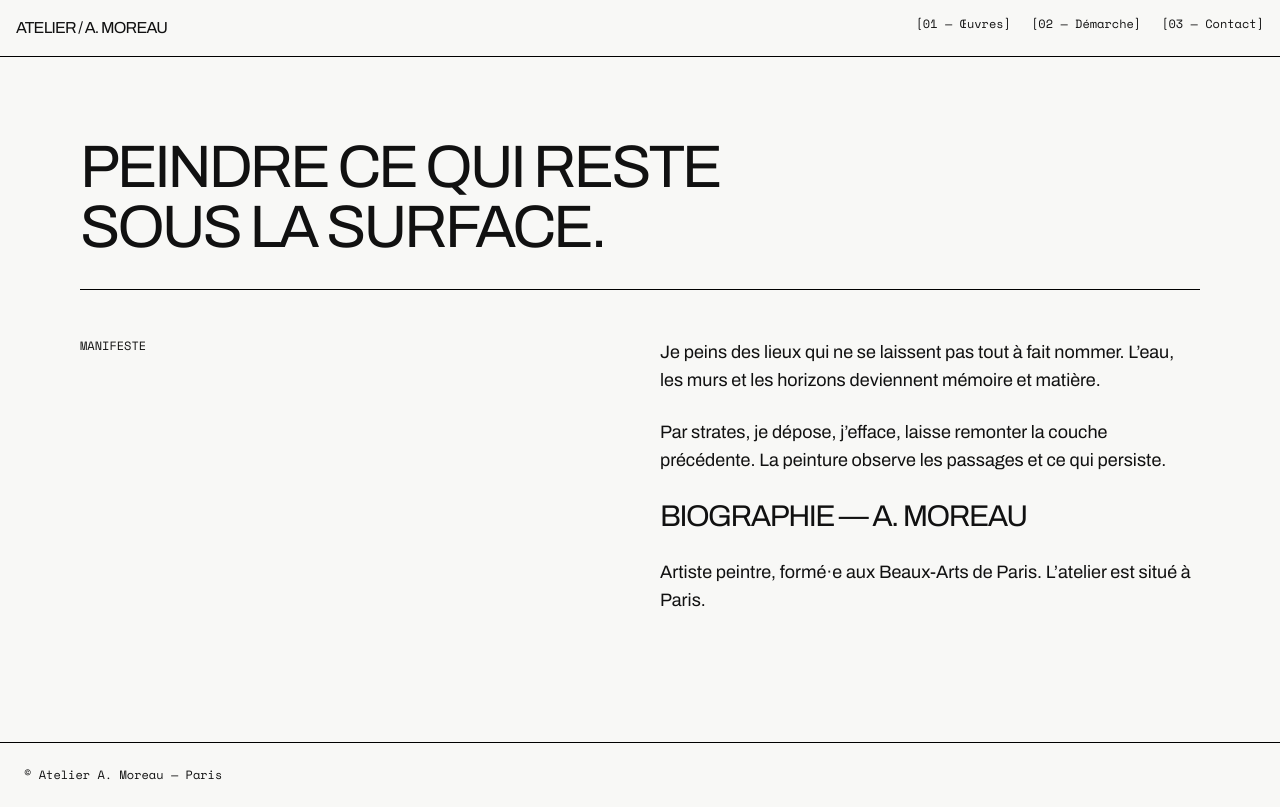
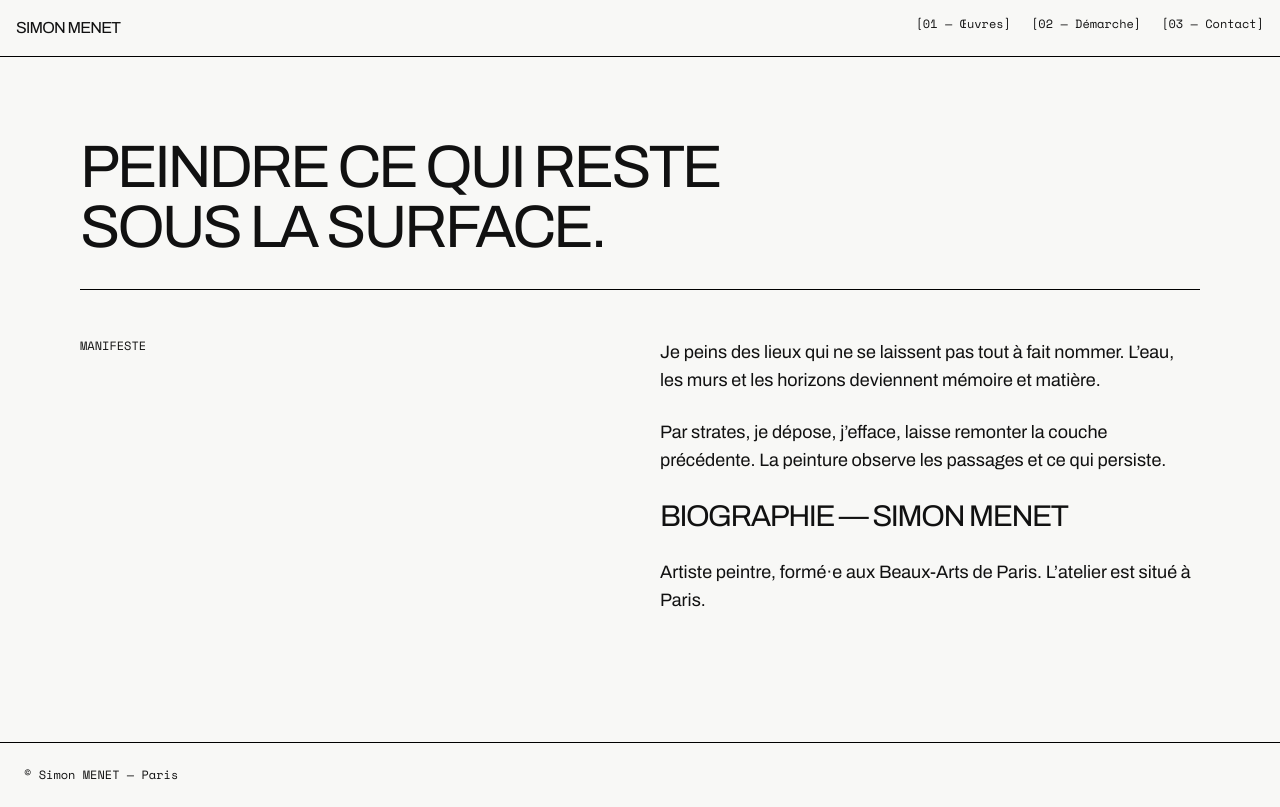
Before and after one commit to simonMenet/portfolio-nuxt, a Nuxt app: page /demarche in a window 1280 px wide. Built offline with nearby package versions, Linux system fonts and the light colour scheme.

Commit message:
Remplace Atelier A. Moreau par Simon MENET

```diff
--- a/app.vue
+++ b/app.vue
@@ -1 +1 @@
-<template><header class="sticky top-0 border-b border-black bg-[#f8f8f6] p-4"><NuxtLink to="/" class="display">Atelier / A. Moreau</NuxtLink><nav class="float-right flex gap-5 mono text-xs"><NuxtLink to="/oeuvres">[01 — Œuvres]</NuxtLink><NuxtLink to="/demarche">[02 — Démarche]</NuxtLink><NuxtLink to="/contact">[03 — Contact]</NuxtLink></nav></header><NuxtPage/><footer class="border-t border-black p-6 mono text-xs">© Atelier A. Moreau — Paris</footer></template>
+<template><header class="sticky top-0 border-b border-black bg-[#f8f8f6] p-4"><NuxtLink to="/" class="display">Simon MENET</NuxtLink><nav class="float-right flex gap-5 mono text-xs"><NuxtLink to="/oeuvres">[01 — Œuvres]</NuxtLink><NuxtLink to="/demarche">[02 — Démarche]</NuxtLink><NuxtLink to="/contact">[03 — Contact]</NuxtLink></nav></header><NuxtPage/><footer class="border-t border-black p-6 mono text-xs">© Simon MENET — Paris</footer></template>
--- a/pages/contact.vue
+++ b/pages/contact.vue
@@ -1 +1 @@
-<script setup>useSeoMeta({title:'Contact — Atelier A. Moreau',description:'Écrire à l’atelier.'});const sent=ref(false)</script><template><main class="p-8 md:p-20"><h1 class="display border-b border-black pb-8 text-6xl">Contact</h1><div class="grid gap-12 py-10 md:grid-cols-2"><div class="mono text-xs">ATELIER A. MOREAU<br>12, rue des Ateliers<br>75011 Paris<br><a href="mailto:bonjour@atelier-moreau.fr">bonjour@atelier-moreau.fr</a></div><form v-if="!sent" class="space-y-5" @submit.prevent="sent=true"><input required placeholder="Nom" class="w-full border-b border-black bg-transparent p-3"><input required type="email" placeholder="Courriel" class="w-full border-b border-black bg-transparent p-3"><textarea required placeholder="Message" class="w-full border-b border-black bg-transparent p-3"></textarea><button class="border border-black p-4 mono text-xs">Envoyer ↗</button></form><p v-else>Merci — confirmation locale. TODO service Formspree/Resend.</p></div></main></template>
+<script setup>useSeoMeta({title:'Contact — Simon MENET',description:'Écrire à l’atelier.'});const sent=ref(false)</script><template><main class="p-8 md:p-20"><h1 class="display border-b border-black pb-8 text-6xl">Contact</h1><div class="grid gap-12 py-10 md:grid-cols-2"><div class="mono text-xs">SIMON MENET<br>12, rue des Ateliers<br>75011 Paris<br><a href="mailto:bonjour@simon-menet.fr">bonjour@simon-menet.fr</a></div><form v-if="!sent" class="space-y-5" @submit.prevent="sent=true"><input required placeholder="Nom" class="w-full border-b border-black bg-transparent p-3"><input required type="email" placeholder="Courriel" class="w-full border-b border-black bg-transparent p-3"><textarea required placeholder="Message" class="w-full border-b border-black bg-transparent p-3"></textarea><button class="border border-black p-4 mono text-xs">Envoyer ↗</button></form><p v-else>Merci — confirmation locale. TODO service Formspree/Resend.</p></div></main></template>
--- a/pages/demarche.vue
+++ b/pages/demarche.vue
@@ -1 +1 @@
-<script setup>useSeoMeta({title:'Démarche — Atelier A. Moreau',description:'Manifeste et biographie de l’artiste.'})</script><template><main class="p-8 md:p-20"><h1 class="display border-b border-black pb-8 text-6xl">Peindre ce qui reste<br>sous la surface.</h1><div class="grid gap-10 py-12 md:grid-cols-2"><p class="mono text-xs">MANIFESTE</p><div class="max-w-xl space-y-6 text-lg"><p>Je peins des lieux qui ne se laissent pas tout à fait nommer. L’eau, les murs et les horizons deviennent mémoire et matière.</p><p>Par strates, je dépose, j’efface, laisse remonter la couche précédente. La peinture observe les passages et ce qui persiste.</p><h2 class="display text-3xl">Biographie — A. Moreau</h2><p>Artiste peintre, formé·e aux Beaux-Arts de Paris. L’atelier est situé à Paris.</p></div></div></main></template>
+<script setup>useSeoMeta({title:'Démarche — Simon MENET',description:'Manifeste et biographie de l’artiste.'})</script><template><main class="p-8 md:p-20"><h1 class="display border-b border-black pb-8 text-6xl">Peindre ce qui reste<br>sous la surface.</h1><div class="grid gap-10 py-12 md:grid-cols-2"><p class="mono text-xs">MANIFESTE</p><div class="max-w-xl space-y-6 text-lg"><p>Je peins des lieux qui ne se laissent pas tout à fait nommer. L’eau, les murs et les horizons deviennent mémoire et matière.</p><p>Par strates, je dépose, j’efface, laisse remonter la couche précédente. La peinture observe les passages et ce qui persiste.</p><h2 class="display text-3xl">Biographie — Simon MENET</h2><p>Artiste peintre, formé·e aux Beaux-Arts de Paris. L’atelier est situé à Paris.</p></div></div></main></template>
--- a/pages/index.vue
+++ b/pages/index.vue
@@ -6,7 +6,7 @@ const total = computed(() => artworks.value.length)
 const a = computed(() => artworks.value[i.value])
 
 useSeoMeta({
-  title: 'Atelier A. Moreau — Peinture',
+  title: 'Simon MENET — Peinture',
   description: 'Peintures et paysages intérieurs.',
 })
 
--- a/pages/oeuvres/[id].vue
+++ b/pages/oeuvres/[id].vue
@@ -12,7 +12,7 @@ const statusLabel: Record<string, string> = {
 
 useSeoMeta({
   title: () => a.value?.title || 'Œuvre',
-  description: 'Fiche œuvre — Atelier A. Moreau',
+  description: 'Fiche œuvre — Simon MENET',
 })
 </script>
 
--- a/pages/oeuvres/index.vue
+++ b/pages/oeuvres/index.vue
@@ -3,7 +3,7 @@ const { artworks, series } = useCatalogue()
 
 
 useSeoMeta({
-  title: 'Œuvres — Atelier A. Moreau',
+  title: 'Œuvres — Simon MENET',
   description: 'Série Les Eaux intérieures et œuvres choisies.',
 })
 </script>
```
Also changed, not shown: 1 other file (tests, documents, lock files or other folders).
